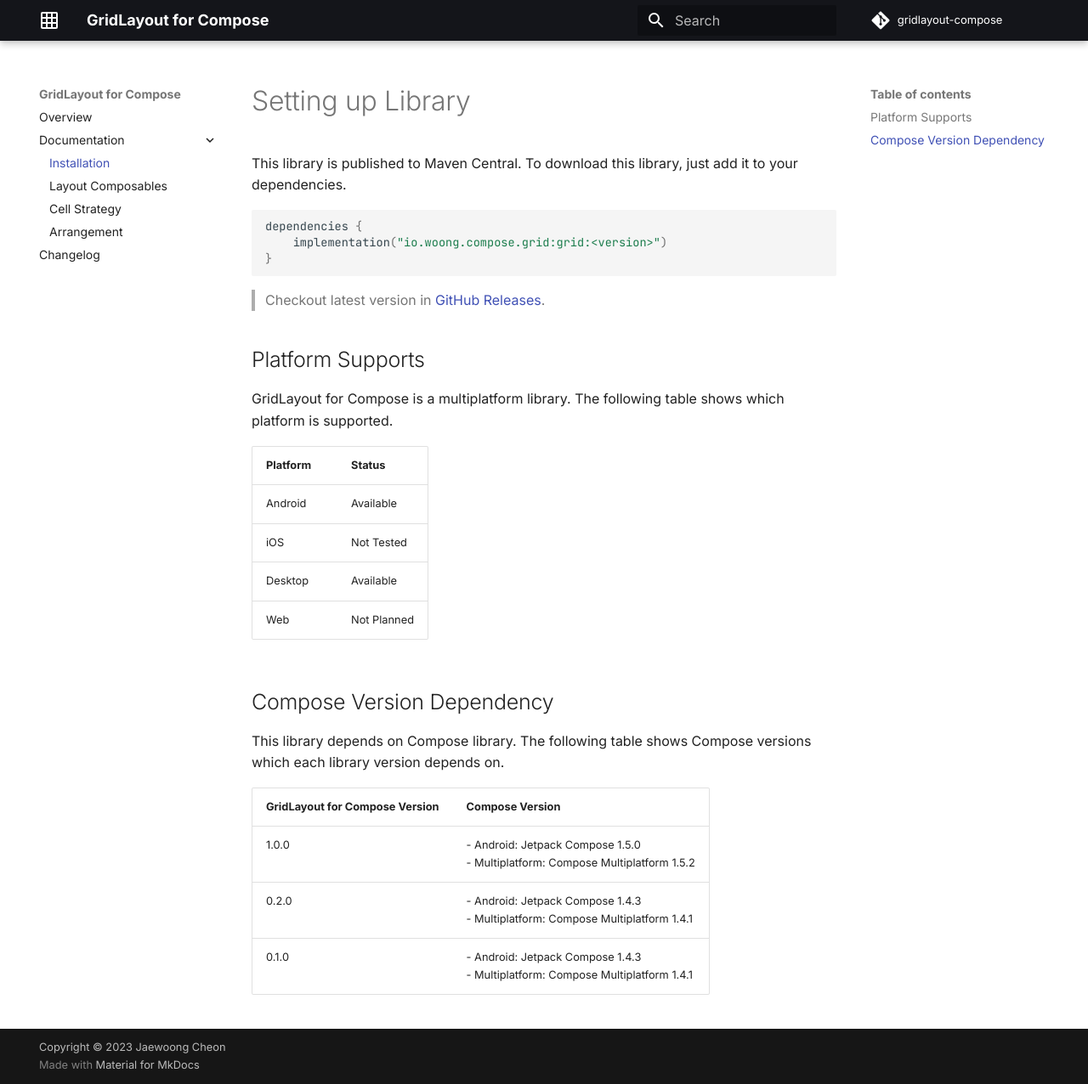
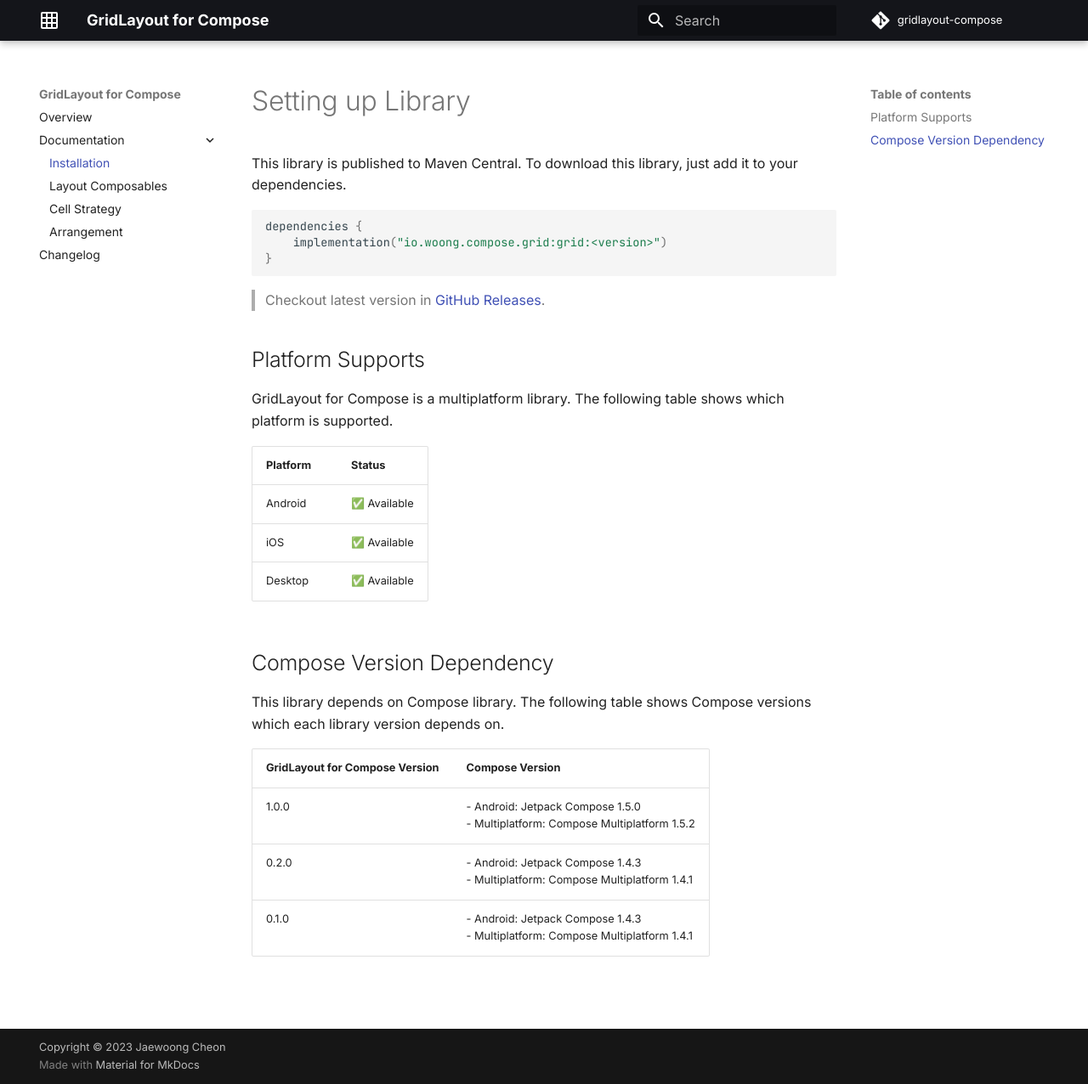
Before and after one commit to cheonjaeung/gridlayout-compose, an MkDocs documentation site: the page built from docs/installation.md, in a window 1280 px wide and 1276 px high. Shown: the whole window at 85% size. Built offline with MkDocs 1.6.1 and Material for MkDocs 9.7.7, drawn with Linux system fonts in a browser that asks for light colours; comment, search, counter and statistics services are not loaded.

Commit message:
Update installation docs

```diff
--- a/docs/installation.md
+++ b/docs/installation.md
@@ -18,10 +18,9 @@ The following table shows which platform is supported.
 
 | Platform | Status      |
 |----------|-------------|
-| Android  | Available   |
-| iOS      | Not Tested  |
-| Desktop  | Available   |
-| Web      | Not Planned |
+| Android  | ✅ Available |
+| iOS      | ✅ Available |
+| Desktop  | ✅ Available |
 
 ## Compose Version Dependency
 
```
